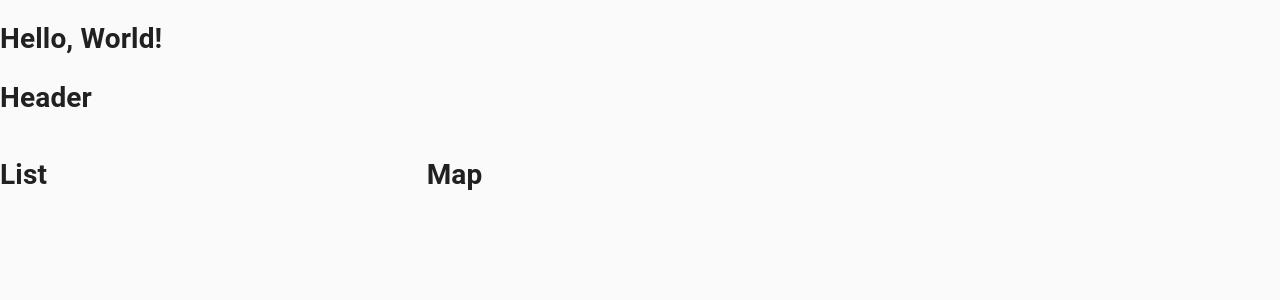
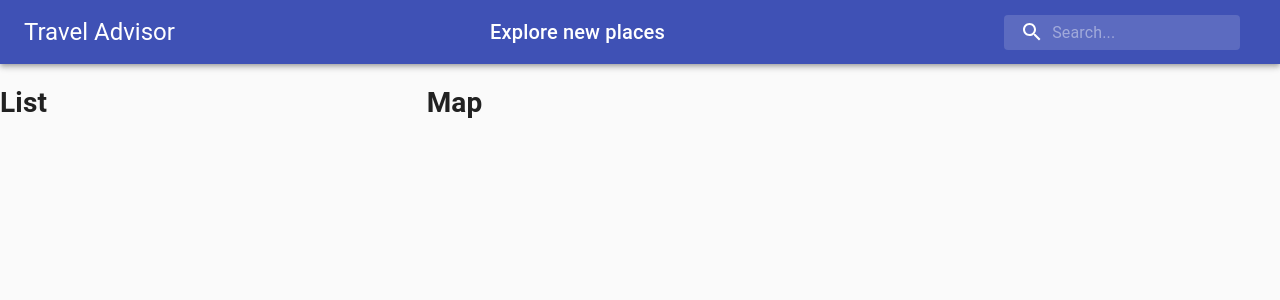
Before and after one commit to Hecater88/Guguel-Map, a React (Create React App) app: page / in a window 1280 px wide. Shown: the top 300 px of the page. Built offline with nearby package versions, Linux system fonts and the light colour scheme.

Commit message:
Fixed package.json

```diff
--- a/src/App.js
+++ b/src/App.js
@@ -9,7 +9,6 @@
   return (
     <>
       <CssBaseline />
-      <h1>Hello, World!</h1>
       <Header />
       <Grid container spacing={3} style={{ width: "100%" }}>
         <Grid item xs={12} md={4}>
--- a/src/components/Header/Header.jsx
+++ b/src/components/Header/Header.jsx
@@ -1,7 +1,31 @@
 import React from "react";
+import { Autocomplete } from "@react-google-maps/api";
+import { AppBar, Toolbar, Typography, InputBase, Box } from "@material-ui/core";
+import SearchIcon from "@material-ui/icons/Search";
+import useStyles from './styles';
 
 const Header = () => {
-  return (<h1>Header</h1>);
+  const classes = useStyles();
+  return (
+    <AppBar position="static">
+      <Toolbar className={classes.toolbar}>
+        <Typography variant="h5" className={classes.title}>
+          Travel Advisor
+        </Typography>
+        <Typography variant="h6" className={classes.title}>
+          Explore new places
+        </Typography>
+        {/* <Autocomplete> */}
+          <div className={classes.search}>
+            <div className={classes.searchIcon}>
+              <SearchIcon />
+            </div>
+            <InputBase placeholder="Search..." classes={{root: classes.inputRoot, input: classes.inputInput}}/>
+          </div>
+        {/*</Autocomplete>*/}
+      </Toolbar>
+    </AppBar>
+  );
 };
 
 export default Header;
--- a/src/components/Header/styles.js
+++ b/src/components/Header/styles.js
@@ -0,0 +1,46 @@
+import { alpha, makeStyles } from "@material-ui/core/styles";
+
+export default makeStyles((theme) => ({
+  title: {
+    display: "none",
+    [theme.breakpoints.up("sm")]: {
+      display: "block",
+    },
+  },
+  search: {
+    position: "relative",
+    borderRadius: theme.shape.borderRadius,
+    backgroundColor: alpha(theme.palette.common.white, 0.15),
+    "&:hover": { backgroundColor: alpha(theme.palette.common.white, 0.25) },
+    marginRight: theme.spacing(2),
+    marginLeft: 0,
+    width: "100%",
+    [theme.breakpoints.up("sm")]: {
+      marginLeft: theme.spacing(3),
+      width: "auto",
+    },
+  },
+  searchIcon: {
+    padding: theme.spacing(0, 2),
+    height: "100%",
+    position: "absolute",
+    pointerEvents: "none",
+    display: "flex",
+    alignItems: "center",
+    justifyContent: "center",
+  },
+  inputRoot: {
+    color: "inherit",
+  },
+  inputInput: {
+    padding: theme.spacing(1, 1, 1, 0),
+    paddingLeft: `calc(1em + ${theme.spacing(4)}px)`,
+    transition: theme.transitions.create("width"),
+    width: "100%",
+    [theme.breakpoints.up("md")]: { width: "20ch" },
+  },
+  toolbar: {
+    display: "flex",
+    justifyContent: "space-between",
+  },
+}));
```
Also changed, not shown: package.json (+10 -3 lines), 2 other files (tests, documents, lock files or other folders).
